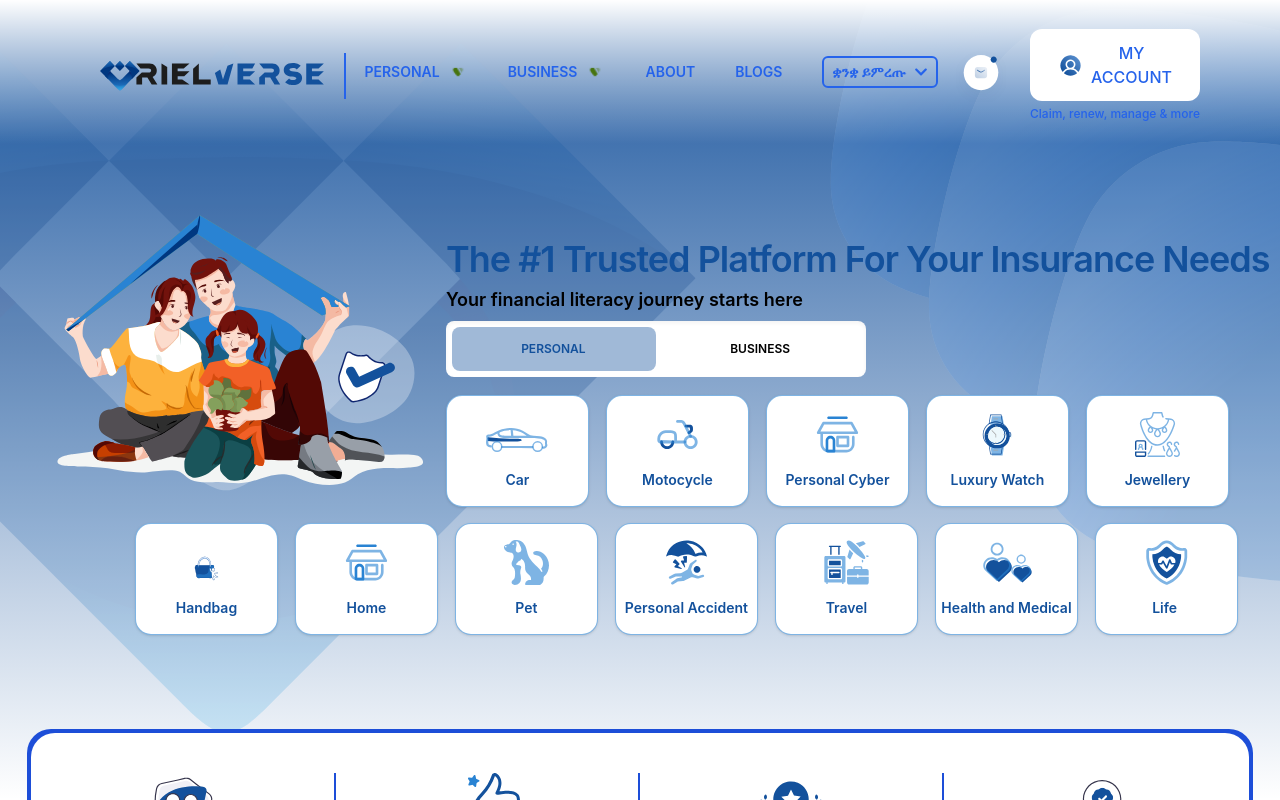
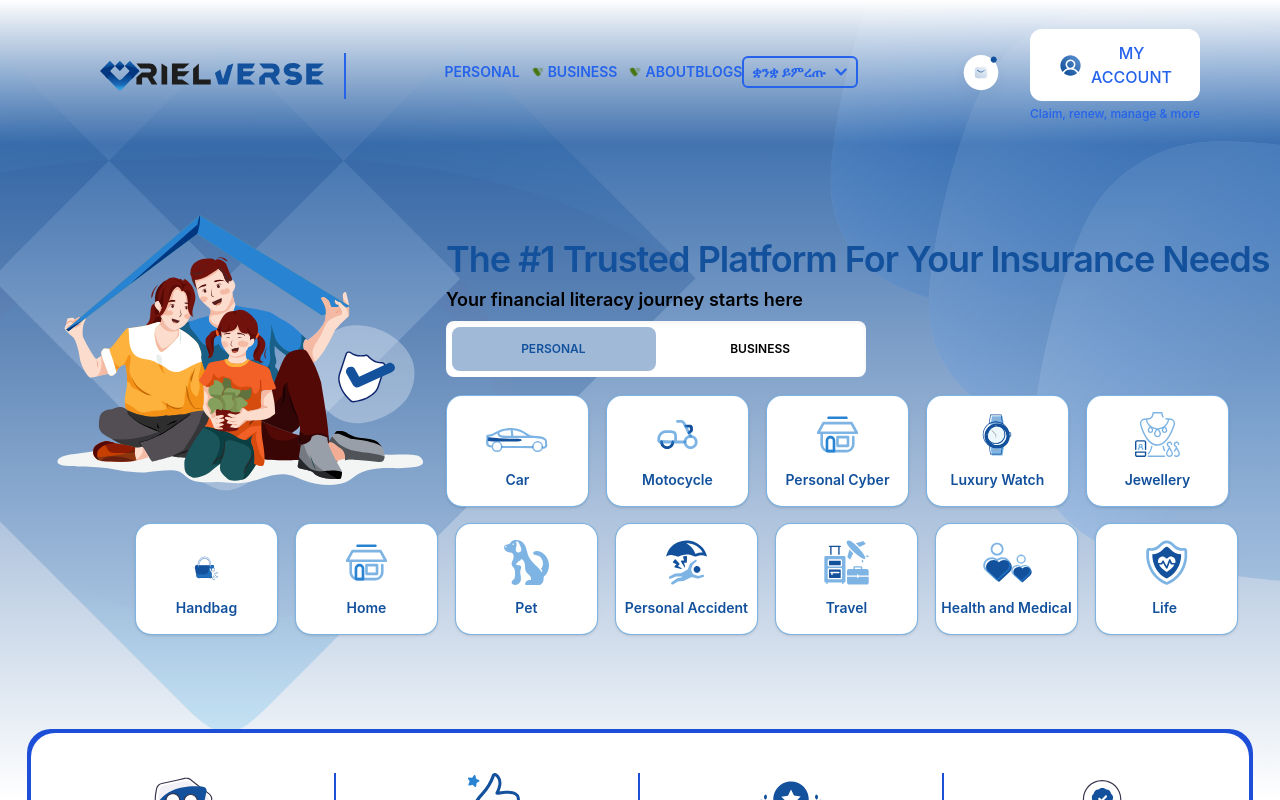
Before and after one commit to TiRFHiWOT/front-ending, a React (Vite) app: page / in a window 1280 px wide. Shown: the top 800 px of the page. Built offline with nearby package versions, Linux system fonts and the light colour scheme; a web font is replaced by a local one.

Commit message:
another commit

```diff
--- a/src/component/header.tsx
+++ b/src/component/header.tsx
@@ -13,7 +13,7 @@ function Header() {
         <img src="/logo.svg" alt="Vector" className="w-56" />
       </div>
 
-      <div className="hidden relative text-sm px-2 font-semibold lg:flex flex-row items-center text-blue-600 gap-[40px] h-fit pt-2 pb-4 mx-auto">
+      <div className="hidden relative text-sm px-2 font-semibold lg:flex flex-row items-center text-blue-600 h-fit pt-2 pb-4 mx-auto">
         <div className="flex flex-row items-center gap-2">
           <div className="group">
             <a href="">PERSONAL</a>
```
